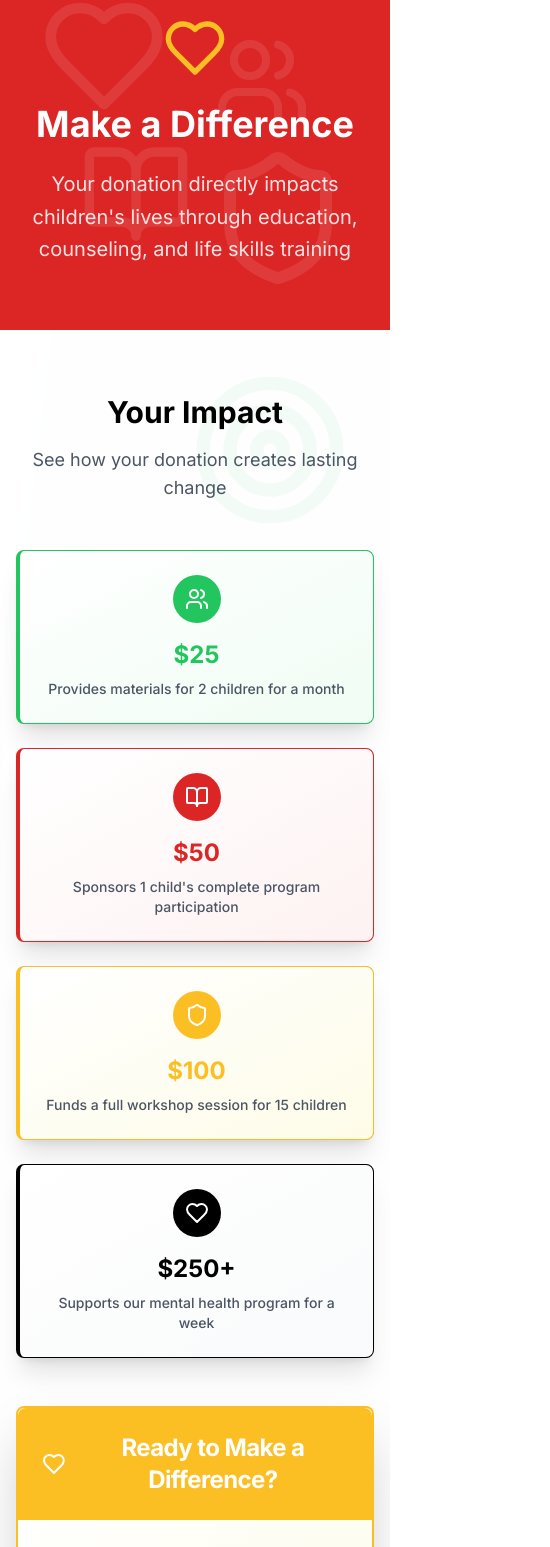
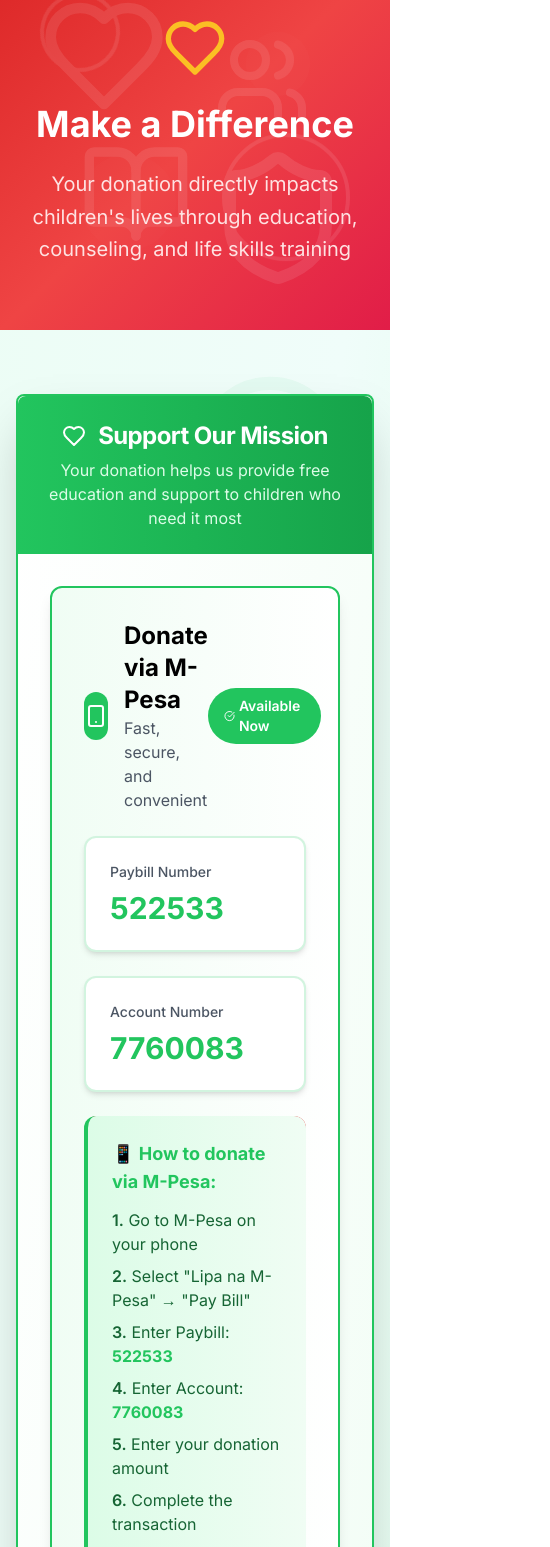
Before and after one commit to Einzelgaanger/heart-bloom-futures-web, a React (Vite) app: page /donate in a window 390 px wide. Shown: the part 112-1659 px from the top of the page, 550 px wide, since content can reach past the window. Built offline with nearby package versions, Linux system fonts and the light colour scheme.

Commit message:
Refactor: Improve design and donation flow
- Enhanced homepage previews with theme colors.
- Integrated donation details directly into the donation page, removing the pre-donate page and redirects.
- Reduced header button sizes across all pages.
- Improved page backgrounds for a more creative look.

```diff
--- a/src/App.tsx
+++ b/src/App.tsx
@@ -1,4 +1,3 @@
-
 import { Toaster } from "@/components/ui/toaster";
 import { Toaster as Sonner } from "@/components/ui/sonner";
 import { TooltipProvider } from "@/components/ui/tooltip";
@@ -11,7 +10,6 @@ import Events from "./pages/Events";
 import Impact from "./pages/Impact";
 import Contact from "./pages/Contact";
 import Donate from "./pages/Donate";
-import Payment from "./pages/Payment";
 import PaymentSuccess from "./pages/PaymentSuccess";
 import PaymentCancelled from "./pages/PaymentCancelled";
 import Admin from "./pages/Admin";
@@ -33,7 +31,6 @@ const App = () => (
           <Route path="/impact" element={<Impact />} />
           <Route path="/contact" element={<Contact />} />
           <Route path="/donate" element={<Donate />} />
-          <Route path="/payment" element={<Payment />} />
           <Route path="/payment-success" element={<PaymentSuccess />} />
           <Route path="/payment-cancelled" element={<PaymentCancelled />} />
           <Route path="/admin" element={<Admin />} />
--- a/src/components/Navigation.tsx
+++ b/src/components/Navigation.tsx
@@ -45,7 +45,7 @@ const Navigation = () => {
               </Link>
             ))}
             <Link to="/donate">
-              <Button className="bg-red-600 hover:bg-red-700 text-white px-6 py-2">
+              <Button size="sm" className="bg-red-600 hover:bg-red-700 text-white px-4 py-2 text-sm">
                 Donate Now
               </Button>
             </Link>
@@ -79,7 +79,7 @@ const Navigation = () => {
                 </Link>
               ))}
               <Link to="/donate" onClick={() => setIsOpen(false)}>
-                <Button className="bg-red-600 hover:bg-red-700 text-white w-full">
+                <Button size="sm" className="bg-red-600 hover:bg-red-700 text-white w-full text-sm">
                   Donate Now
                 </Button>
               </Link>
--- a/src/pages/Donate.tsx
+++ b/src/pages/Donate.tsx
@@ -1,38 +1,31 @@
+
 import Navigation from "@/components/Navigation";
 import Footer from "@/components/Footer";
 import { Button } from "@/components/ui/button";
 import { Card, CardContent, CardHeader, CardTitle } from "@/components/ui/card";
-import { Heart, Users, BookOpen, Shield, ArrowRight, Target, Brain } from "lucide-react";
-import { Link } from "react-router-dom";
+import { Heart, Users, BookOpen, Shield, Target, Brain, Smartphone, CheckCircle } from "lucide-react";
 
 const Donate = () => {
   return (
-    <div
-      className="min-h-screen relative"
-      style={{
-        backgroundImage: `url('/Founder.jpg')`,
-        backgroundSize: 'cover',
-        backgroundPosition: 'center',
-        backgroundAttachment: 'fixed'
-      }}
-    >
-      <div className="absolute inset-0 bg-gradient-to-br from-white/95 via-gray-50/90 to-red-50/95" />
+    <div className="min-h-screen relative bg-gradient-to-br from-emerald-50 via-teal-50 to-green-100">
+      <div className="absolute inset-0 opacity-5">
+        <div className="absolute top-0 left-0 w-96 h-96 bg-theme-green rounded-full -translate-x-48 -translate-y-48"></div>
+        <div className="absolute bottom-0 right-0 w-80 h-80 bg-theme-red rounded-full translate-x-40 translate-y-40"></div>
+        <div className="absolute top-1/3 left-1/2 transform -translate-x-1/2 w-64 h-64 bg-theme-gold rounded-full"></div>
+      </div>
 
       <div className="relative z-10">
         <Navigation />
 
-        {/* Hero Section */}
-        <section
-          className="py-16 text-white relative overflow-hidden"
-          style={{
-            backgroundImage: `url('/NGO Education.jpg')`,
-            backgroundSize: 'cover',
-            backgroundPosition: 'center'
-          }}
-        >
-          <div className="absolute inset-0 bg-theme-red bg-opacity-85" />
-
+        {/* Hero Section with Creative Background */}
+        <section className="py-16 text-white relative overflow-hidden bg-gradient-to-br from-theme-red via-red-500 to-rose-600">
           <div className="absolute inset-0 opacity-10">
+            <div className="absolute inset-0">
+              <div className="absolute top-10 left-10 w-20 h-20 border-4 border-white rounded-full animate-spin" style={{animationDuration: '15s'}}></div>
+              <div className="absolute top-20 right-20 w-16 h-16 bg-white/20 rounded-full animate-pulse"></div>
+              <div className="absolute bottom-20 left-20 w-24 h-24 bg-white/15 rounded-full"></div>
+              <div className="absolute bottom-10 right-10 w-32 h-32 border-4 border-white rounded-full animate-bounce"></div>
+            </div>
             <Heart className="absolute top-10 left-10 h-32 w-32 text-white animate-pulse" />
             <Users className="absolute top-20 right-20 h-24 w-24 text-white" />
             <BookOpen className="absolute bottom-20 left-20 h-28 w-28 text-white" />
@@ -41,100 +34,118 @@ const Donate = () => {
 
           <div className="container mx-auto px-4 text-center relative z-10">
             <Heart className="h-16 w-16 mx-auto mb-6 text-theme-gold animate-scale-in" />
-            <h1 className="text-4xl md:text-6xl font-bold mb-6 font-poppins">Make a Difference</h1>
+            <h1 className="text-4xl md:text-5xl font-bold mb-6 font-poppins">Make a Difference</h1>
             <p className="text-xl md:text-2xl text-red-100 max-w-3xl mx-auto leading-relaxed">
               Your donation directly impacts children's lives through education, counseling, and life skills training
             </p>
           </div>
         </section>
 
-        {/* Donation Impact */}
-        <section className="py-16 relative overflow-hidden bg-white/95 backdrop-blur-sm">
+        {/* Main Donation Content */}
+        <section className="py-16 relative overflow-hidden">
           <div className="absolute inset-0 opacity-5">
             <Target className="absolute top-10 right-10 h-40 w-40 text-theme-green" />
             <Brain className="absolute bottom-10 left-10 h-32 w-32 text-theme-gold" />
           </div>
 
           <div className="container mx-auto px-4 relative z-10">
-            <div className="text-center mb-12">
-              <h2 className="text-3xl md:text-4xl font-bold text-theme-black mb-4 font-poppins">Your Impact</h2>
-              <p className="text-lg text-gray-600">See how your donation creates lasting change</p>
+            <div className="max-w-4xl mx-auto">
+              <Card className="shadow-2xl border-2 border-theme-green bg-gradient-to-br from-white to-green-50">
+                <CardHeader className="text-center bg-gradient-to-r from-theme-green to-green-600 text-white rounded-t-lg">
+                  <CardTitle className="text-2xl font-bold flex items-center justify-center font-poppins">
+                    <Heart className="mr-3 h-6 w-6" />
+                    Support Our Mission
+                  </CardTitle>
+                  <p className="text-green-100 mt-2 text-base">
+                    Your donation helps us provide free education and support to children who need it most
+                  </p>
+                </CardHeader>
+                <CardContent className="space-y-8 p-8">
+                  {/* M-Pesa Payment Section */}
+                  <div className="p-8 border-2 border-theme-green rounded-xl bg-gradient-to-r from-green-50 to-white shadow-lg">
+                    <div className="flex items-center mb-6">
+                      <div className="w-12 h-12 bg-theme-green rounded-full flex items-center justify-center mr-4">
+                        <Smartphone className="h-6 w-6 text-white" />
+                      </div>
+                      <div className="flex-1">
+                        <h3 className="text-2xl font-bold text-theme-black font-poppins">Donate via M-Pesa</h3>
+                        <p className="text-gray-600">Fast, secure, and convenient</p>
+                      </div>
+                      <div className="bg-theme-green text-white px-4 py-2 rounded-full text-sm font-semibold flex items-center">
+                        <CheckCircle className="h-4 w-4 mr-1" />
+                        Available Now
+                      </div>
                     </div>
 
-            <div className="grid grid-cols-1 md:grid-cols-2 lg:grid-cols-4 gap-6 mb-12">
-              <Card className="text-center shadow-xl hover:shadow-2xl transition-all duration-300 border-l-4 border-theme-green transform hover:scale-105 bg-gradient-to-br from-white to-green-50">
+                    <div className="grid grid-cols-1 md:grid-cols-2 gap-6 mb-6">
+                      <div className="bg-white p-6 rounded-xl border-2 border-theme-green/20 shadow-md">
+                        <div className="text-sm text-gray-600 mb-2 font-medium">Paybill Number</div>
+                        <div className="text-3xl font-bold text-theme-green font-poppins">522533</div>
+                      </div>
+
+                      <div className="bg-white p-6 rounded-xl border-2 border-theme-green/20 shadow-md">
+                        <div className="text-sm text-gray-600 mb-2 font-medium">Account Number</div>
+                        <div className="text-3xl font-bold text-theme-green font-poppins">7760083</div>
+                      </div>
+                    </div>
+
+                    <div className="bg-gradient-to-r from-green-100 to-green-50 p-6 rounded-xl border-l-4 border-theme-green">
+                      <h4 className="font-bold text-theme-green mb-3 text-lg">📱 How to donate via M-Pesa:</h4>
+                      <div className="space-y-2 text-green-800">
+                        <p><span className="font-semibold">1.</span> Go to M-Pesa on your phone</p>
+                        <p><span className="font-semibold">2.</span> Select "Lipa na M-Pesa" → "Pay Bill"</p>
+                        <p><span className="font-semibold">3.</span> Enter Paybill: <span className="font-bold text-theme-green">522533</span></p>
+                        <p><span className="font-semibold">4.</span> Enter Account: <span className="font-bold text-theme-green">7760083</span></p>
+                        <p><span className="font-semibold">5.</span> Enter your donation amount</p>
+                        <p><span className="font-semibold">6.</span> Complete the transaction</p>
+                      </div>
+                    </div>
+                  </div>
+
+                  {/* Impact Information */}
+                  <div className="grid grid-cols-1 md:grid-cols-3 gap-6">
+                    <Card className="text-center shadow-lg hover:shadow-xl transition-all duration-300 border-l-4 border-theme-green transform hover:scale-105 bg-gradient-to-br from-white to-green-50">
                       <CardContent className="p-6">
                         <div className="w-12 h-12 bg-theme-green rounded-full flex items-center justify-center mx-auto mb-4">
                           <Users className="h-6 w-6 text-white" />
                         </div>
-                  <h3 className="text-2xl font-bold text-theme-green mb-2 font-poppins">$25</h3>
-                  <p className="text-sm text-gray-600 font-medium">Provides materials for 2 children for a month</p>
+                        <h3 className="text-xl font-bold text-theme-green mb-2 font-poppins">KSh 1,000</h3>
+                        <p className="text-sm text-gray-600">Supports 5 children for a week</p>
                       </CardContent>
                     </Card>
 
-              <Card className="text-center shadow-xl hover:shadow-2xl transition-all duration-300 border-l-4 border-theme-red transform hover:scale-105 bg-gradient-to-br from-white to-red-50">
+                    <Card className="text-center shadow-lg hover:shadow-xl transition-all duration-300 border-l-4 border-theme-red transform hover:scale-105 bg-gradient-to-br from-white to-red-50">
                       <CardContent className="p-6">
                         <div className="w-12 h-12 bg-theme-red rounded-full flex items-center justify-center mx-auto mb-4">
                           <BookOpen className="h-6 w-6 text-white" />
                         </div>
-                  <h3 className="text-2xl font-bold text-theme-red mb-2 font-poppins">$50</h3>
-                  <p className="text-sm text-gray-600 font-medium">Sponsors 1 child's complete program participation</p>
+                        <h3 className="text-xl font-bold text-theme-red mb-2 font-poppins">KSh 2,500</h3>
+                        <p className="text-sm text-gray-600">Funds a complete workshop session</p>
                       </CardContent>
                     </Card>
 
-              <Card className="text-center shadow-xl hover:shadow-2xl transition-all duration-300 border-l-4 border-theme-gold transform hover:scale-105 bg-gradient-to-br from-white to-yellow-50">
+                    <Card className="text-center shadow-lg hover:shadow-xl transition-all duration-300 border-l-4 border-theme-gold transform hover:scale-105 bg-gradient-to-br from-white to-yellow-50">
                       <CardContent className="p-6">
                         <div className="w-12 h-12 bg-theme-gold rounded-full flex items-center justify-center mx-auto mb-4">
                           <Shield className="h-6 w-6 text-white" />
                         </div>
-                  <h3 className="text-2xl font-bold text-theme-gold mb-2 font-poppins">$100</h3>
-                  <p className="text-sm text-gray-600 font-medium">Funds a full workshop session for 15 children</p>
-                </CardContent>
-              </Card>
-
-              <Card className="text-center shadow-xl hover:shadow-2xl transition-all duration-300 border-l-4 border-theme-black transform hover:scale-105 bg-gradient-to-br from-white to-gray-50">
-                <CardContent className="p-6">
-                  <div className="w-12 h-12 bg-theme-black rounded-full flex items-center justify-center mx-auto mb-4">
-                    <Heart className="h-6 w-6 text-white" />
-                  </div>
-                  <h3 className="text-2xl font-bold text-theme-black mb-2 font-poppins">$250+</h3>
-                  <p className="text-sm text-gray-600 font-medium">Supports our mental health program for a week</p>
+                        <h3 className="text-xl font-bold text-theme-gold mb-2 font-poppins">KSh 5,000+</h3>
+                        <p className="text-sm text-gray-600">Sponsors a child's monthly program</p>
                       </CardContent>
                     </Card>
                   </div>
 
-            <div className="text-center">
-              <Card className="max-w-3xl mx-auto shadow-2xl border-2 border-theme-gold bg-gradient-to-br from-white to-yellow-50">
-                <CardHeader className="bg-theme-gold text-white rounded-t-lg">
-                  <CardTitle className="text-2xl font-bold flex items-center justify-center font-poppins">
-                    <Heart className="mr-3 h-7 w-7" />
-                    Ready to Make a Difference?
-                  </CardTitle>
-                </CardHeader>
-                <CardContent className="space-y-6 p-8">
-                  <p className="text-gray-700 text-lg leading-relaxed">
-                    Your donation helps us provide free education, life skills training, and mental health support
-                    to children and young adults who need it most. Every contribution creates lasting change.
-                  </p>
-
-                  <div className="bg-theme-red/10 p-6 rounded-lg border-l-4 border-theme-red">
-                    <p className="text-theme-red font-semibold text-center">
-                      🎯 100% of your donation goes directly to program delivery
+                  <div className="text-center p-6 bg-gradient-to-r from-blue-50 to-indigo-50 rounded-xl border-l-4 border-blue-500">
+                    <Shield className="h-8 w-8 mx-auto mb-3 text-blue-600" />
+                    <p className="text-blue-800 font-medium">
+                      <strong>100% Impact:</strong> Every shilling goes directly to supporting our programs and the children we serve.
                     </p>
                   </div>
 
-                  <Link to="/payment">
-                    <Button size="lg" className="bg-theme-red hover:bg-red-700 text-white px-8 py-4 text-lg font-semibold shadow-xl border-2 border-transparent hover:border-theme-gold transition-all duration-300">
-                      <Heart className="mr-2 h-5 w-5" />
-                      Donate Now
-                      <ArrowRight className="ml-2 h-5 w-5" />
-                    </Button>
-                  </Link>
-
-                  <p className="text-sm text-gray-500 mt-4 flex items-center justify-center">
-                    <Shield className="h-4 w-4 mr-2 text-theme-green" />
-                    Secure payment processing. Tax-deductible receipts provided.
-                  </p>
+                  <div className="text-center text-gray-600 bg-theme-gold/10 p-4 rounded-lg">
+                    <Heart className="h-6 w-6 mx-auto mb-2 text-theme-gold" />
+                    <p className="font-medium">Thank you for supporting Santa's Heart. Your donation creates real, lasting impact!</p>
+                  </div>
                 </CardContent>
               </Card>
             </div>
```
Also changed, not shown: src/pages/Index.tsx (+43 -42 lines). Lines whose indentation alone changed are shown as unchanged.
